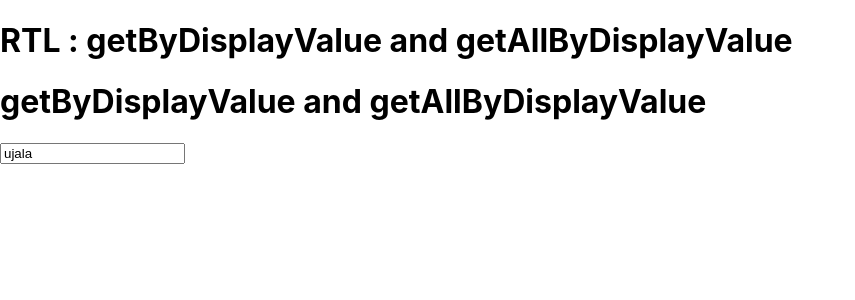
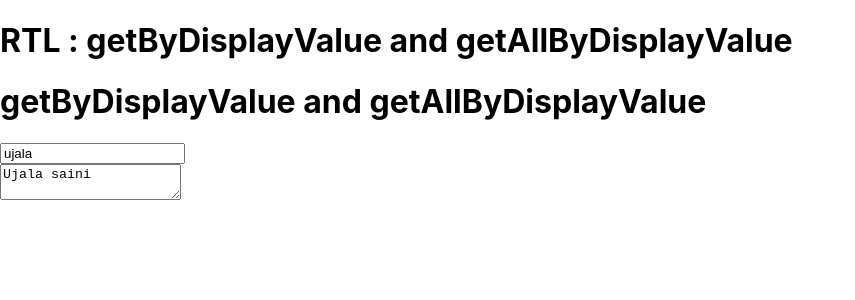
Before and after one commit to Ujala-355/Testing, a React (Create React App) app: page / in a window 1280 px wide. Shown: the top 300 px of the page, without its empty margins (0-855 px from the left). Built offline with nearby package versions, Linux system fonts and the light colour scheme.

Commit message:
getByDisplayValue 1

```diff
--- a/src/App.js
+++ b/src/App.js
@@ -5,7 +5,8 @@ const App=()=>{
             <div element-id="test-element">
                 <h1>getByDisplayValue and getAllByDisplayValue</h1>
                 <input type="text" defaultValue={"ujala"}/>
-
+                <br/>
+                <textarea defaultValue="Ujala saini"/>
             </div>
         </>
     )
```
Also changed, not shown: 1 other file (tests, documents, lock files or other folders).
